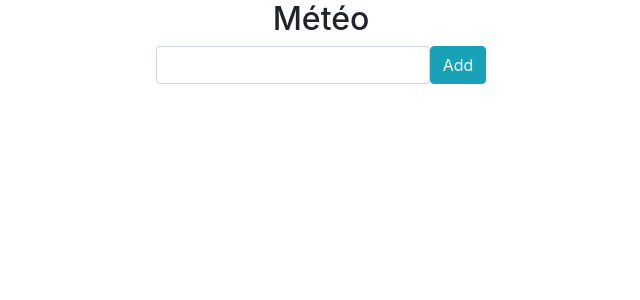
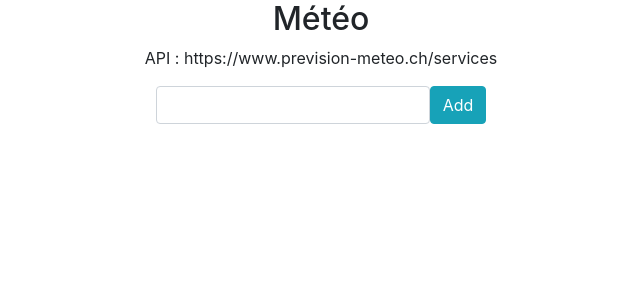
Before and after one commit to YoannLh/meteo, a React (Create React App) app: page / in a window 1280 px wide. Shown: the top 300 px of the page, without its empty margins (319-959 px from the left). Built offline with nearby package versions, Linux system fonts and the light colour scheme; the HTML template or start-up script is replaced by a standard one.

Commit message:
modif input, touche entrée prise en compte

```diff
--- a/src/App.js
+++ b/src/App.js
@@ -31,6 +31,8 @@ class App extends Component {
 		})
 	}
 	handleClick(event) {
+
+		event.preventDefault();
 
 		let background;
 
@@ -146,15 +148,18 @@ class App extends Component {
 		return (
 
 			<div>
-				<div className="title"><h2>Météo</h2></div>
-				<div className="row">
+				<div className="title">
+					<h2>Météo</h2>
+					<p>API : https://www.prevision-meteo.ch/services</p>
+				</div>
+				<form className="row">
 					<div className="col-6-lg">
 						<Input value={ this.state.emptyInput } callback={ this.receiveInput } />
 					</div>
 					<div className="col-6-lg">
 						<button className="btn btn-info input" onClick={ (event) => this.handleClick(event) }>Add</button>
 					</div>
-				</div>
+				</form>
 				<div>{ this.renderArray() }</div>
 			</div>
 
```
